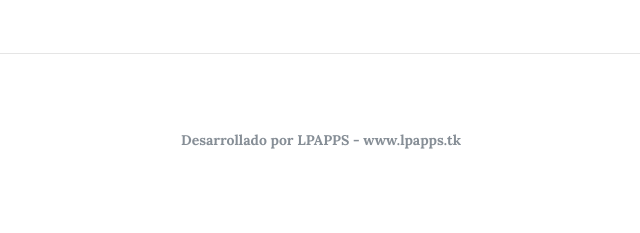
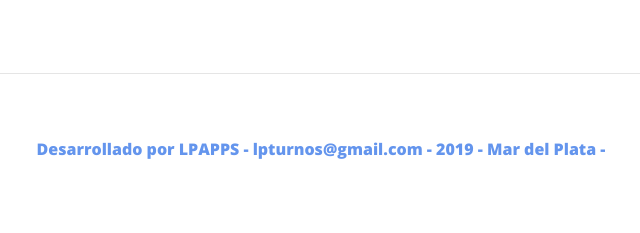
Before and after one commit to Leopili/Consultorio-General, a Django app: page /contacto/ in a window 1280 px wide. Shown: the part 1335-1568 px from the top of the page, without its empty margins (319-959 px from the left). Before the commit the page ends 1484 px from the top, so only its background shows below. Run offline with Django 3.2, Linux system fonts and the light colour scheme; some libraries are stand-ins or nearby versions.

Commit message:
Actualizacion para pythonanywhere

```diff
--- a/webpersonal/contact/templates/contact/contact.html
+++ b/webpersonal/contact/templates/contact/contact.html
@@ -6,7 +6,7 @@
 
 {% block headers %}
 <h1>Contacto</h1>
-<span class="subheading">Nombre del Profesional</span>
+<span class="subheading" style="color:DARKTURQUOISE"><h2>Paula Nasarov</h2></span>
 {% endblock %}
 
 
@@ -52,12 +52,12 @@
       <p><b>Dirección:</b></p>
       <p>San Lorenzo 3078. Departamento 1</p><br>
       <p><b>Correo Electrónico:</b></p>
-      <p>pnasarov@gmail.com</p>
+      <p>nasarovpaula@gmail.com</p>
     </td>
     <td>
       <p style="color:white">...........</p>
     </td>
-    <td style="align-content: right"><iframe src="https://www.google.com/maps/embed?pb=!1m23!1m12!1m3!1d3143.936471552278!2d-57.55240348493108!3d-38.00194225260697!2m3!1f0!2f0!3f0!3m2!1i1024!2i768!4f13.1!4m8!3e6!4m0!4m5!1s0x9584dc1ce059d797%3A0x6e47c0e440c612d3!2sSan+Luis+2076%2C+B7600DTR+Mar+del+Plata%2C+Buenos+Aires!3m2!1d-38.001946499999995!2d-57.5502148!5e0!3m2!1ses!2sar!4v1548410236063" width="600" height="300" frameborder="0" style="border:0" allowfullscreen></iframe>
+    <td style="align-content: right">"<iframe src="https://www.google.com/maps/embed?pb=!1m18!1m12!1m3!1d3143.62866489618!2d-57.56356888476425!3d-38.009121053019854!2m3!1f0!2f0!3f0!3m2!1i1024!2i768!4f13.1!3m3!1m2!1s0x9584dea3840e5327%3A0x9cb21778b3cc2f92!2sSan+Lorenzo+3078%2C+B7602GZJ+Mar+del+Plata%2C+Buenos+Aires!5e0!3m2!1ses-419!2sar!4v1561937677956!5m2!1ses-419!2sar" width="400" height="300" frameborder="0" style="border:0" allowfullscreen></iframe>"
     </td>
   </tr>
 </table>
--- a/webpersonal/contact/views.py
+++ b/webpersonal/contact/views.py
@@ -19,7 +19,7 @@
                 "Consultorio: Nuevo mensaje",
                 "De {} <{}>\n\nEscribió:\n\n{}".format(name, email, content),
                 "no-contestar@inbox.mailtrap.io",
-                ["pnasarov@gmail.com"],
+                ["nasarovpaula@gmail.com"],
                 reply_to=[email]
             )
 
--- a/webpersonal/core/templates/core/base.html
+++ b/webpersonal/core/templates/core/base.html
@@ -88,7 +88,7 @@
 
     <!-- Pié de página -->
     <footer>
-          <p class="copyright text-muted"><b>Desarrollado por LPAPPS - www.lpapps.tk</a></b></p>
+          <h6 align="center" style="color:CORNFLOWERBLUE">Desarrollado por LPAPPS - lpturnos@gmail.com - 2019 - Mar del Plata - </h6>
           </div>
         </div>
       </div>
--- a/webpersonal/turnos/templates/turnos/turno_paciente.html
+++ b/webpersonal/turnos/templates/turnos/turno_paciente.html
@@ -3,8 +3,8 @@
 {% block title %}Mi Turno{% endblock %}
 {% block background %}{% load static %}{% static 'core/img/turnos.jpg' %}{% endblock %}
 {% block headers %}
-<h3>Mis Turnos</h3>
-<span class="subheading">Consultorio</span>
+<h1>Mis Turnos</h1>
+
 {% endblock %}
 
 {% block content %}
```
Also changed, not shown: webpersonal/webpersonal/settings.py (+3 -16 lines), webpersonal/db.sqlite3.
